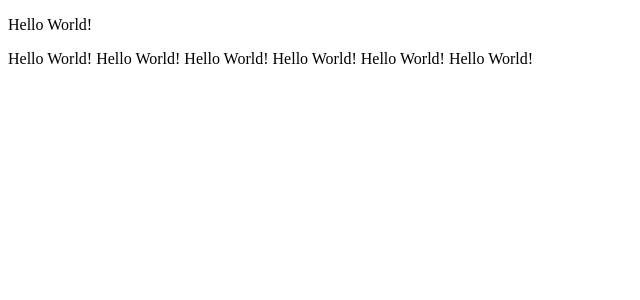
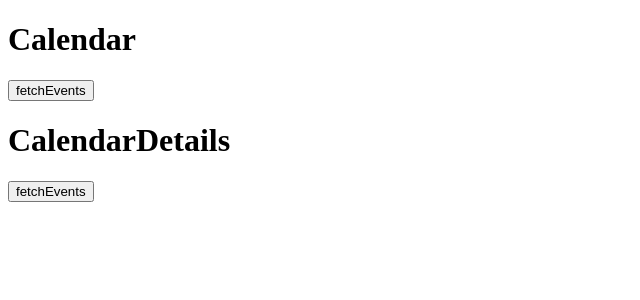
Before and after one commit to takumi555/vue-calendar-frontend, a Vue app: page / in a window 1280 px wide. Shown: the top 300 px of the page, without its empty margins (0-640 px from the left). Built offline with nearby package versions, Linux system fonts and the light colour scheme.

Commit message:
コンポーネント間でデータを共有

```diff
--- a/package.json
+++ b/package.json
@@ -9,6 +9,7 @@
     "prettier": "prettier --write './src/**/*.{vue,js}'"
   },
   "dependencies": {
+    "axios": "^0.21.1",
     "vue": "^2.6.11",
     "vuex": "^3.4.0"
   },
--- a/src/App.vue
+++ b/src/App.vue
@@ -1,16 +1,16 @@
 <template>
   <div id="app">
-    <HelloWorld message="Hello World!" />
+    <Calendar />
   </div>
 </template>
 
 <script>
-import HelloWorld from './components/HelloWorld.vue';
+import Calendar from './components/Calendar.vue';
 
 export default {
   name: 'App',
   components: {
-    HelloWorld,
+    Calendar,
   },
 };
 </script>
--- /dev/null
+++ b/src/components/Calendar.vue
@@ -0,0 +1,31 @@
+<template>
+  <div>
+    <h1>Calendar</h1>
+    <ul>
+      <li v-for="event in events" :key="event.id">
+        {{ events }}
+      </li>
+    </ul>
+    <button type="submit" @click="fetchEvents()">fetchEvents</button>
+
+    <CalendarDetails />
+  </div>
+</template>
+
+<script>
+import { mapGetters, mapActions } from 'vuex';
+import CalendarDetails from './CalendarDetails.vue';
+
+export default {
+  name: 'Calendar',
+  components: {
+    CalendarDetails,
+  },
+  computed: {
+    ...mapGetters('events', ['events']),
+  },
+  methods: {
+    ...mapActions('events', ['fetchEvents'])
+  },
+};
+</script>
--- /dev/null
+++ b/src/components/CalendarDetails.vue
@@ -0,0 +1,27 @@
+<template>
+  <div>
+    <h1>CalendarDetails</h1>
+    <div v-for="event in events" :key="event.id">
+      <h2>{{ event.name }}</h2>
+      <p>start: {{ event.start }}</p>
+      <p>end: {{ event.end }}</p>
+      <p>description: {{ event.description }}</p>
+    </div>
+
+    <button type="submit" @click="fetchEvents()">fetchEvents</button>
+  </div>
+</template>
+
+<script>
+import { mapGetters, mapActions } from 'vuex';
+
+export default {
+  name: 'CalendarDetails',
+  computed: {
+    ...mapGetters('events', ['events']),
+  },
+  methods: {
+    ...mapActions('events', ['fetchEvents'])
+  }
+};
+</script>
--- a/src/store/index.js
+++ b/src/store/index.js
@@ -1,11 +1,11 @@
 import Vue from 'vue';
 import Vuex from 'vuex';
+import events from './modules/events';
 
 Vue.use(Vuex);
 
 export default new Vuex.Store({
-  state: {},
-  mutations: {},
-  actions: {},
-  modules: {},
+  modules: {
+    events
+  }
 });
--- /dev/null
+++ b/src/store/modules/events.js
@@ -0,0 +1,30 @@
+import axios from 'axios';
+
+const apiUrl = 'http://localhost:3000';
+
+const state = {
+  events: []
+};
+
+const getters = {
+  events: state => state.events
+}
+
+const mutations = {
+  setEvents: (state, events) => (state.events = events)
+}
+
+const actions = {
+  async fetchEvents({ commit }) {
+    const response = await axios.get(`${apiUrl}/events`);
+    commit('setEvents', response.data);  // mutationを呼び出す
+  }
+}
+
+export default {
+  namespaced: true,
+  state,
+  getters,
+  mutations,
+  actions
+};
```
Also changed, not shown: 1 other file (tests, documents, lock files or other folders).
